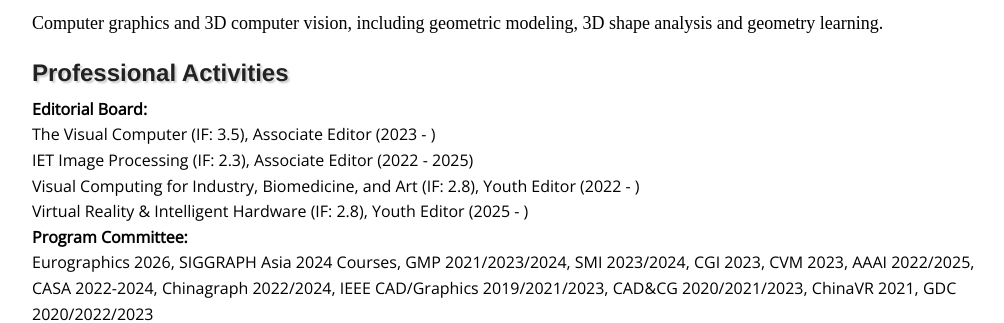
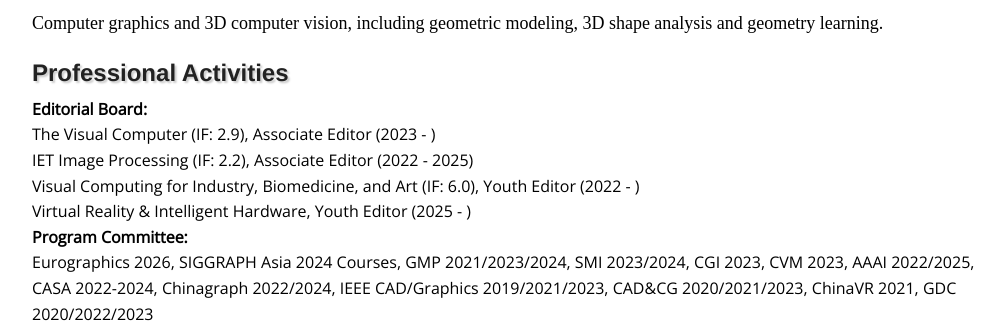
Before and after one commit to jianweiguo/jianweiguo.github.io, a Jekyll site: the page built from index.html, in a window 1280 px wide and 900 px high, scrolled down 365 px, cut to the strip 137-900 px from the top of the window. Shown: the top 323 px of the strip, without its empty margins (128-1132 px from the left). Built offline with Jekyll 4.4.1, drawn with Linux system fonts in a browser that asks for light colours.

Commit message:
Update index.html

```diff
--- a/index.html
+++ b/index.html
@@ -16,7 +16,7 @@
 <!--<img src="img/personal/jwguo2.jpg" alt="Personal photo" align ="right" width="350" height="316.12" style="margin:0px 0px 0px 20px">-->
 <!--<img src="img/personal/jwguo3.jpg" alt="Personal photo" align ="right" width="256.7" height="300" style="margin:0px 0px 0px 20px">-->
 <!--<img src="img/personal/jwguo-2025.jpg" alt="Personal photo" align ="right" width="297" height="289" style="margin:0px 0px 0px 20px">-->
-<img src="img/personal/jwguo-2025.jpg" alt="Personal photo" align ="right" width="297" height="289" style="margin:0px 0px 0px 20px">
+<img src="img/personal/jwguo-2025.jpg" alt="Personal photo" align ="right" width="290" height="307" style="margin:0px 0px 0px 20px">
 I am a Professor at <a href="https://ai.bnu.edu.cn/" target="_blank" style="color:rgb(11,83,148)">School of Artificial Intelligence, Beijing Normal University</a>. Previously, I was an Associate Professor at <a href="https://mais.ia.ac.cn/" target="_blank" style="color:rgb(11,83,148)">State Key Laboratory of Multimodal Artificial Intelligence Systems</a>, <a href="http://english.ia.cas.cn/" target="_blank" style="color:rgb(11,83,148)">Institute of Automation, Chinese Academy of Sciences (CASIA)</a>. I also earned my Ph.D in computer science in 2016 from NLPR, CASIA, advised by Prof. <a href="http://people.ucas.ac.cn/~zhangxiaopeng?language=en" target="_blank" style="color:rgb(11,83,148)">Xiaopeng Zhang</a> and Prof. <a href="http://sites.google.com/site/yandongming/" target="_blank" style="color:rgb(11,83,148)">Dong-Ming Yan</a>.
 <br /> <br />
 I received my bachelor degree from <a href="http://en.sdu.edu.cn/" target="_blank" style="color:rgb(11,83,148)">Shandong University</a> in 2011. From Apr. 2014 to Feb. 2015, I was a Visiting Scholar PhD Student at <a href="http://vcc.siat.ac.cn/" target="_blank" style="color:rgb(11,83,148)">Visual Computing Research Center, SIAT</a>. From Apr. 2015 to Feb. 2016, I visited the <a href="https://www.cgmi.uni-konstanz.de/" target="_blank" style="color:rgb(11,83,148)">Computer Graphics and Media Design Group</a> at University of Konstanz, directed by Prof. <a href="https://www.cgmi.uni-konstanz.de/en/persons/prof-dr-oliver-deussen/" target="_blank" style="color:rgb(11,83,148)">Oliver Deussen</a>.
@@ -31,10 +31,10 @@
 <!--Activities-->
 <h2>Professional Activities</h2>
 	<h4>Editorial Board:</h4>
-        The Visual Computer (IF: 3.5), Associate Editor (2023 - ) <br />
-	    IET Image Processing (IF: 2.3), Associate Editor (2022 - 2025) <br />
-	    Visual Computing for Industry, Biomedicine, and Art (IF: 2.8), Youth Editor (2022 - ) <br />
-        Virtual Reality & Intelligent Hardware (IF: 2.8), Youth Editor (2025 - ) <br />
+        The Visual Computer (IF: 2.9), Associate Editor (2023 - ) <br />
+	    IET Image Processing (IF: 2.2), Associate Editor (2022 - 2025) <br />
+	    Visual Computing for Industry, Biomedicine, and Art (IF: 6.0), Youth Editor (2022 - ) <br />
+        Virtual Reality & Intelligent Hardware, Youth Editor (2025 - ) <br />
 	<h4>Program Committee:</h4> Eurographics 2026, SIGGRAPH Asia 2024 Courses, GMP 2021/2023/2024, SMI 2023/2024, CGI 2023, CVM 2023, AAAI 2022/2025, CASA 2022-2024, Chinagraph 2022/2024, IEEE CAD/Graphics 2019/2021/2023, CAD&CG 2020/2021/2023, ChinaVR 2021, GDC 2020/2022/2023
         <h4>Reviewer for journals:</h4> TOG, TPAMI, TVCG, TIP, CGF, CAD, TMM, TCSVT, CAGD, C&G, TVCJ, CVIU, Graphical Models, ISPRS, etc.
 	<h4>Reviewer for conferences:</h4> Siggraph, Siggraph Asia, Eurographics, SGP, GMP, ICCV, CVPR, MM, ECCV, Pacific Graphics, ICRA, High-Performance Graphics, CAD/Graphics, etc.
```
